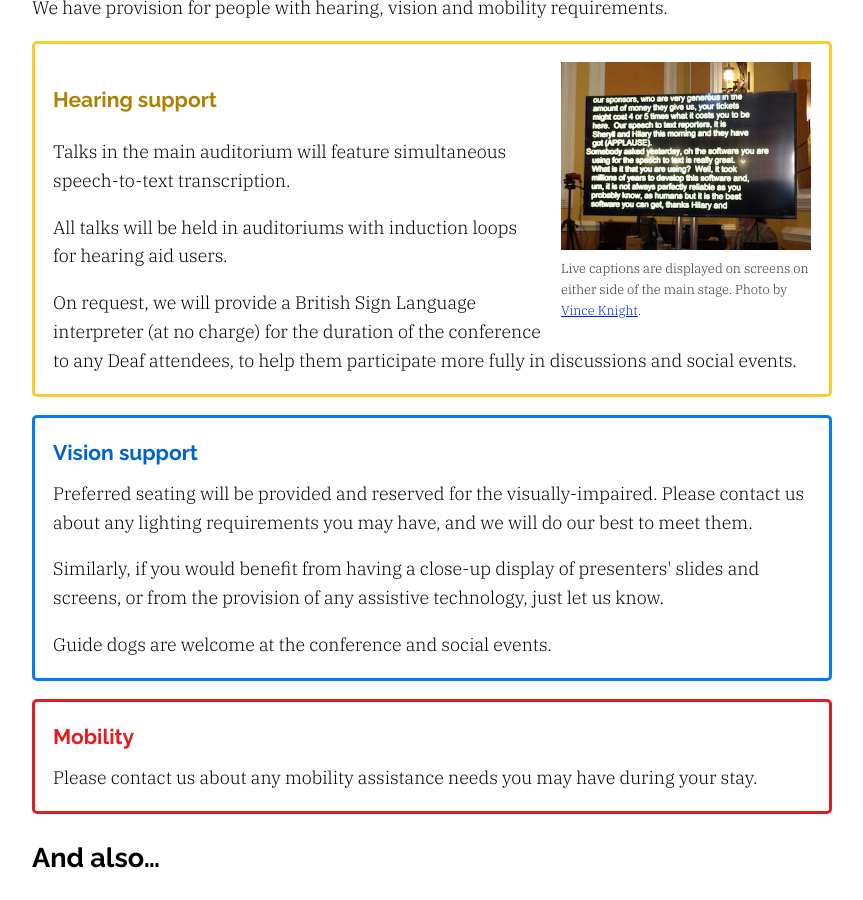
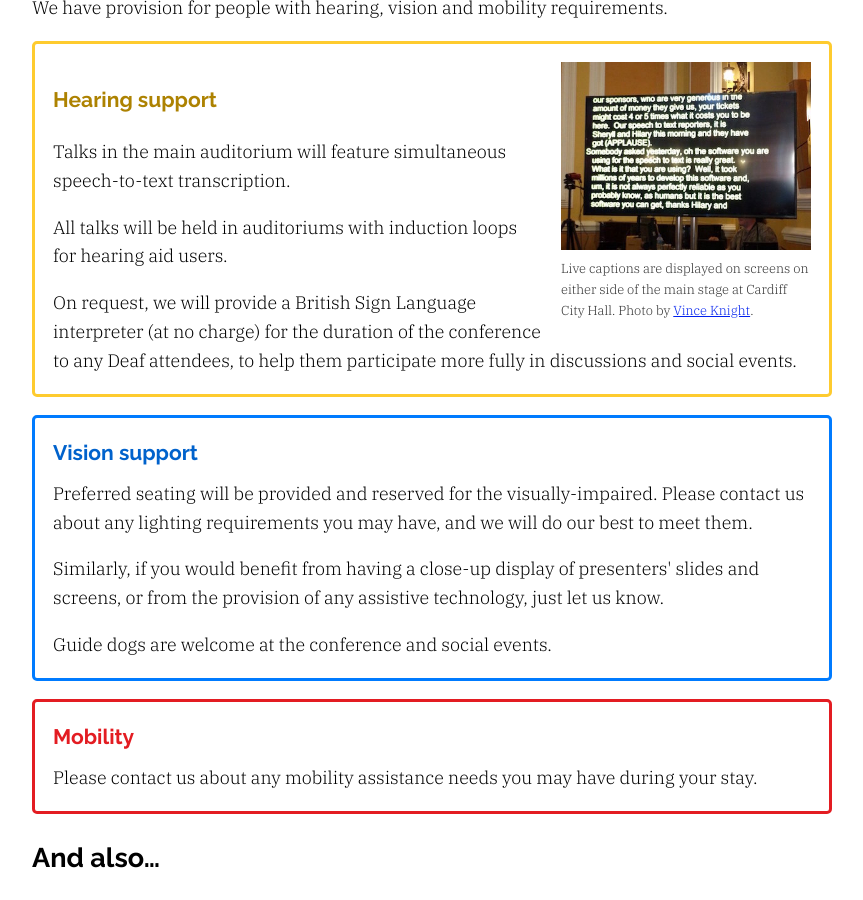
Before and after one commit to gma/2025.pyconuk.org, a Jekyll site: the page built from src/inclusion.md, in a window 1280 px wide and 900 px high, scrolled down 1566 px. Shown: the whole window, without its empty margins (208-1071 px from the left). Built offline with Jekyll 4.4.1, drawn with Linux system fonts in a browser that asks for light colours.

Commit message:
Update image captions for changed venue
Making it clear where the pictures are from.

```diff
--- a/src/inclusion.md
+++ b/src/inclusion.md
@@ -69,7 +69,7 @@ We have provision for people with hearing, vision and mobility requirements.
   <figure>
     <img src="/images/captioning_1x.jpg" srcset="/images/captioning_1x.jpg 1x, /images/captioning_2x.jpg 2x" alt="A large screen with a black background and yellow text.">
     <figcaption>
-      Live captions are displayed on screens on either side of the main stage.
+      Live captions are displayed on screens on either side of the main stage at Cardiff City Hall.
       Photo by <a href="https://twitter.com/drvinceknight/status/777058766747500544">Vince Knight</a>.
     </figcaption>
   </figure>
@@ -131,7 +131,7 @@ We have provision for people with hearing, vision and mobility requirements.
 
 <div class="box box_blue">
   <figure>
-    <img src="/images/quiet_room_1x.jpg" srcset="/images/quiet_room_1x.jpg 1x, /images/quiet_room_2x.jpg 2x" alt="Looking towards the centre of a circular room with raked seating.">
+    <img src="/images/quiet_room_1x.jpg" srcset="/images/quiet_room_1x.jpg 1x, /images/quiet_room_2x.jpg 2x" alt="Looking towards the centre of a circular room in Cardiff City Hall with raked seating.">
     <figcaption>
       The quiet room is a place to relax and unwind away from the conference.
       Photo from the 2017 conference in Cardiff by <a href="https://www.flickr.com/photos/152472562@N06/26211372859/">Mark Hawkins</a>, CC BY.
```
Also changed, not shown: src/call-for-proposals.md (+3 -3 lines), src/information-for-sponsors.md (+2 -2 lines), src/sponsorship.md (+2 -2 lines).
